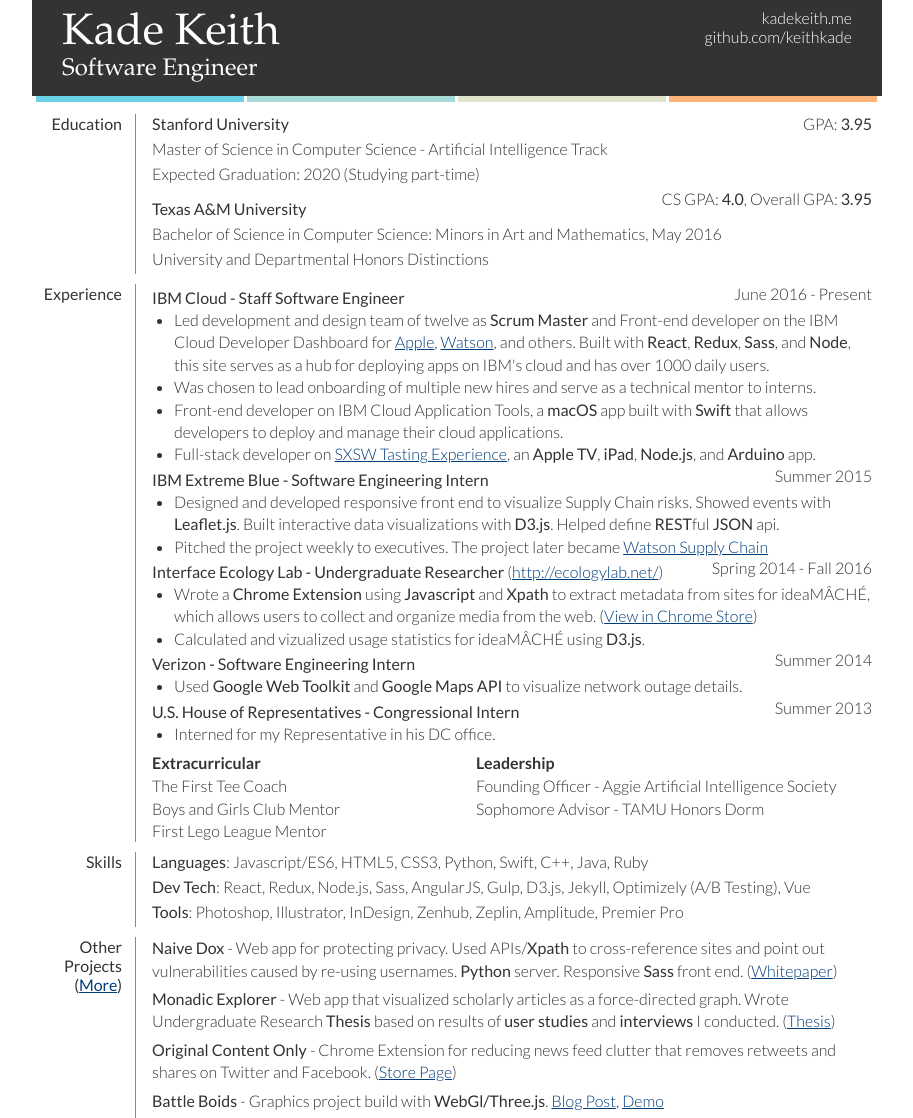
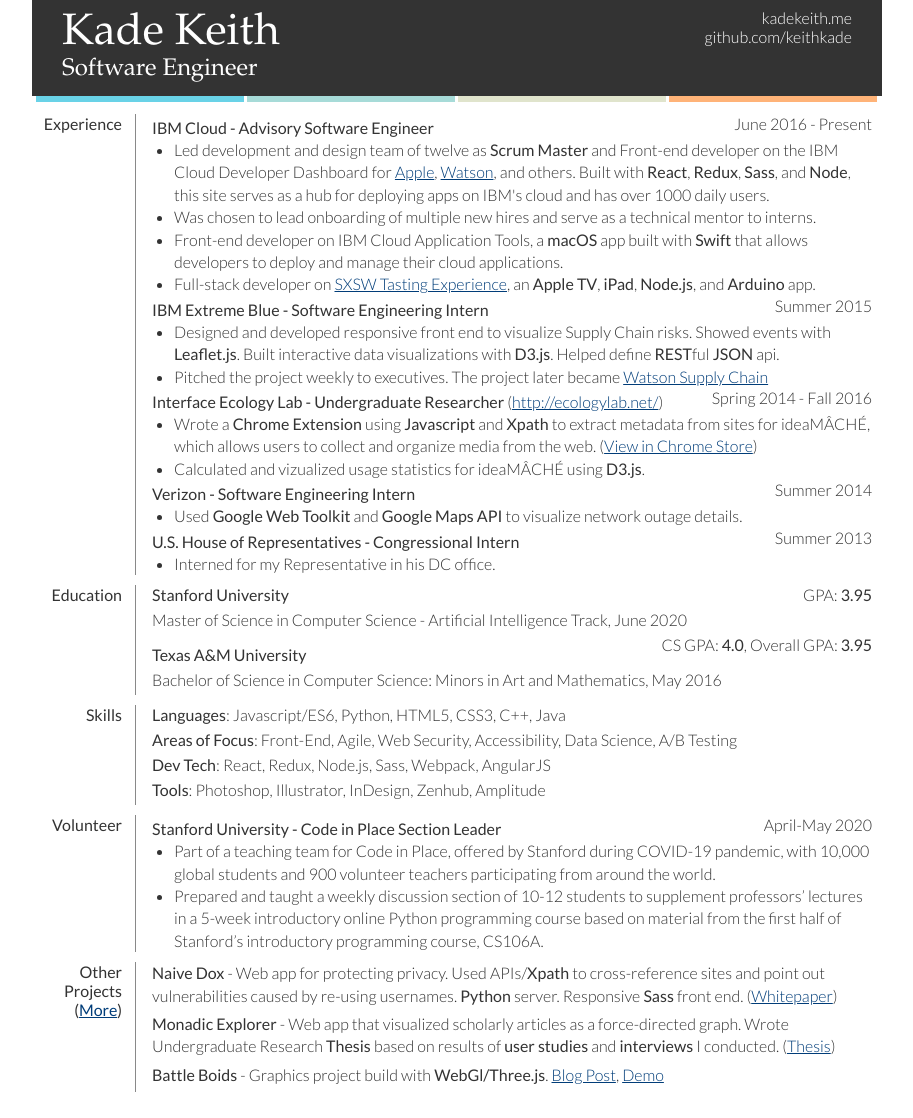
Before and after one commit to keithkade/keithkade.github.io, a Jekyll site: the page resume/index.html, which Jekyll copies as it is, in a window 1280 px wide. Shown: the whole page, without its empty margins (183-1096 px from the left). Built offline with Jekyll 4.4.1, drawn with Linux system fonts in a browser that asks for light colours.

Commit message:
resume update with graduation and other tweaks

```diff
--- a/resume/index.html
+++ b/resume/index.html
@@ -29,25 +29,10 @@
             <article>
                 <dl>
                     <dd class="clear"></dd>
-                    <dt>Education</dt>
-                    <dd>
-                        <div id="eduDiv">
-                            <p class="university grad"><b>Stanford University</b></p>
-                            <p class="time">GPA: <b>3.95</b></p>
-                            <p class="degree">Master of Science in Computer Science - Artificial Intelligence Track</p>
-                            <p>Expected Graduation: 2020 (Studying part-time)</p>
-
-                            <p class="university undergrad"><b>Texas A&amp;M University</b></p>
-                            <p class="time">CS GPA: <b>4.0</b>,  Overall GPA: <b>3.95</b></p>
-                            <p class="degree">Bachelor of Science in Computer Science: Minors in Art and Mathematics, May 2016</p>
-                            <p>University and Departmental Honors Distinctions</p>
-                        </div>
-                    </dd>
-                    <dd class="clear"></dd>
                     <dt>Experience</dt>
                     <dd>
                         <div id="expDiv">
-                            <p class="company"><b>IBM Cloud - Staff Software Engineer</b></p>
+                            <p class="company"><b>IBM Cloud - Advisory Software Engineer</b></p>
                             <p class="time">June 2016 - Present</p>
                             <ul>
                                 <li>
@@ -107,42 +92,58 @@
                                     Interned for my Representative in his DC office.
                                 </li>
                             </ul>
-
-                            <div id="extracurricular" class="triCol">
-                                <h4>Extracurricular</h4>
-                                <ul>
-                                    <li>The First Tee Coach</li>
-                                    <li>Boys and Girls Club Mentor</li>
-                                    <li>First Lego League Mentor</li>
-                                </ul>
-                            </div>
-                            <div id="leadership" class="triCol">
-                                <h4>Leadership</h4>
-                                <ul>
-                                    <li>Founding Officer - Aggie Artificial Intelligence Society</li>
-                                    <li>Sophomore Advisor - TAMU Honors Dorm</li>
-                                </ul>
-                            </div>
                         </div>
                     </dd>
+										<dd class="clear"></dd>
+										<dt>Education</dt>
+										<dd>
+												<div id="eduDiv">
+														<p class="university grad"><b>Stanford University</b></p>
+														<p class="time">GPA: <b>3.95</b></p>
+														<p class="degree">Master of Science in Computer Science - Artificial Intelligence Track, June 2020</p>
+
+														<p class="university undergrad"><b>Texas A&amp;M University</b></p>
+														<p class="time">CS GPA: <b>4.0</b>,  Overall GPA: <b>3.95</b></p>
+														<p class="degree">Bachelor of Science in Computer Science: Minors in Art and Mathematics, May 2016</p>
+												</div>
+										</dd>
                     <dd class="clear"></dd>
                     <dt>Skills</dt>
                     <dd>
                         <div id="skillsDiv">
                             <ul>
                                 <li>
-                                    <b>Languages</b>: Javascript/ES6, HTML5, CSS3, Python, Swift, C++, Java, Ruby
+                                    <b>Languages</b>: Javascript/ES6, Python, HTML5, CSS3, C++, Java
+                                </li>
+																<li>
+																		<b>Areas of Focus</b>: Front-End, Agile, Web Security, Accessibility, Data Science, A/B Testing
+																</li>
+                                <li>
+                                    <b>Dev Tech</b>: React, Redux, Node.js, Sass, Webpack, AngularJS
                                 </li>
                                 <li>
-                                    <b>Dev Tech</b>: React, Redux, Node.js, Sass, AngularJS, Gulp, D3.js, Jekyll, Optimizely (A/B Testing), Vue
-                                </li>
-                                <li>
-                                    <b>Tools</b>: Photoshop, Illustrator, InDesign, Zenhub, Zeplin, Amplitude, Premier Pro
+                                    <b>Tools</b>: Photoshop, Illustrator, InDesign, Zenhub, Amplitude
                                 </li>
                             </ul>
                         </div>
                     </dd>
                     <dd class="clear"></dd>
+										<dt>Volunteer</dt>
+										<dd>
+												<div id="expDiv">
+														<p class="company"><b>Stanford University - Code in Place Section Leader</b></p>
+														<p class="time">April-May 2020</p>
+														<ul>
+																<li>
+																		Part of a teaching team for Code in Place, offered by Stanford during COVID-19 pandemic, with 10,000 global students and 900 volunteer teachers participating from around the world.
+																</li>
+																<li>
+																		Prepared and taught a weekly discussion section of 10-12 students to supplement professors’ lectures in a 5-week introductory online Python programming course based on material from the first half of Stanford’s introductory programming course, CS106A.
+																</li>
+														</ul>
+												</div>
+										</dd>
+										<dd class="clear"></dd>
                     <dt>Other Projects (<a href= "http://kadekeith.me/projects/">More</a>)</dt>
                     <dd>
                         <div id="projectDiv">
@@ -157,9 +158,6 @@
                                     <b>Monadic Explorer</b> - Web app that visualized scholarly articles as a
                                     force-directed graph. Wrote Undergraduate Research
                                     <b>Thesis</b> based on results of <b>user studies</b> and <b>interviews</b> I conducted. (<a href="http://kadekeith.me/stuff/ugrThesis.pdf">Thesis</a>)
-                                </li>
-                                <li>
-                                    <b>Original Content Only</b> - Chrome Extension for reducing news feed clutter that removes retweets and shares on Twitter and Facebook. (<a href="https://chrome.google.com/webstore/detail/original-content-only/mdndebgmmmgdkedinbdmifkjllbibjjh?hl=en">Store Page</a>)
                                 </li>
                                 <li>
                                     <b>Battle Boids</b> - Graphics project build with <b>WebGl/Three.js</b>. <a href="http://kadekeith.me/2017/09/12/three-glow.html">Blog Post</a>, <a href="http://kadekeith.me/stuff/space-battle-boids/">Demo</a>
```
